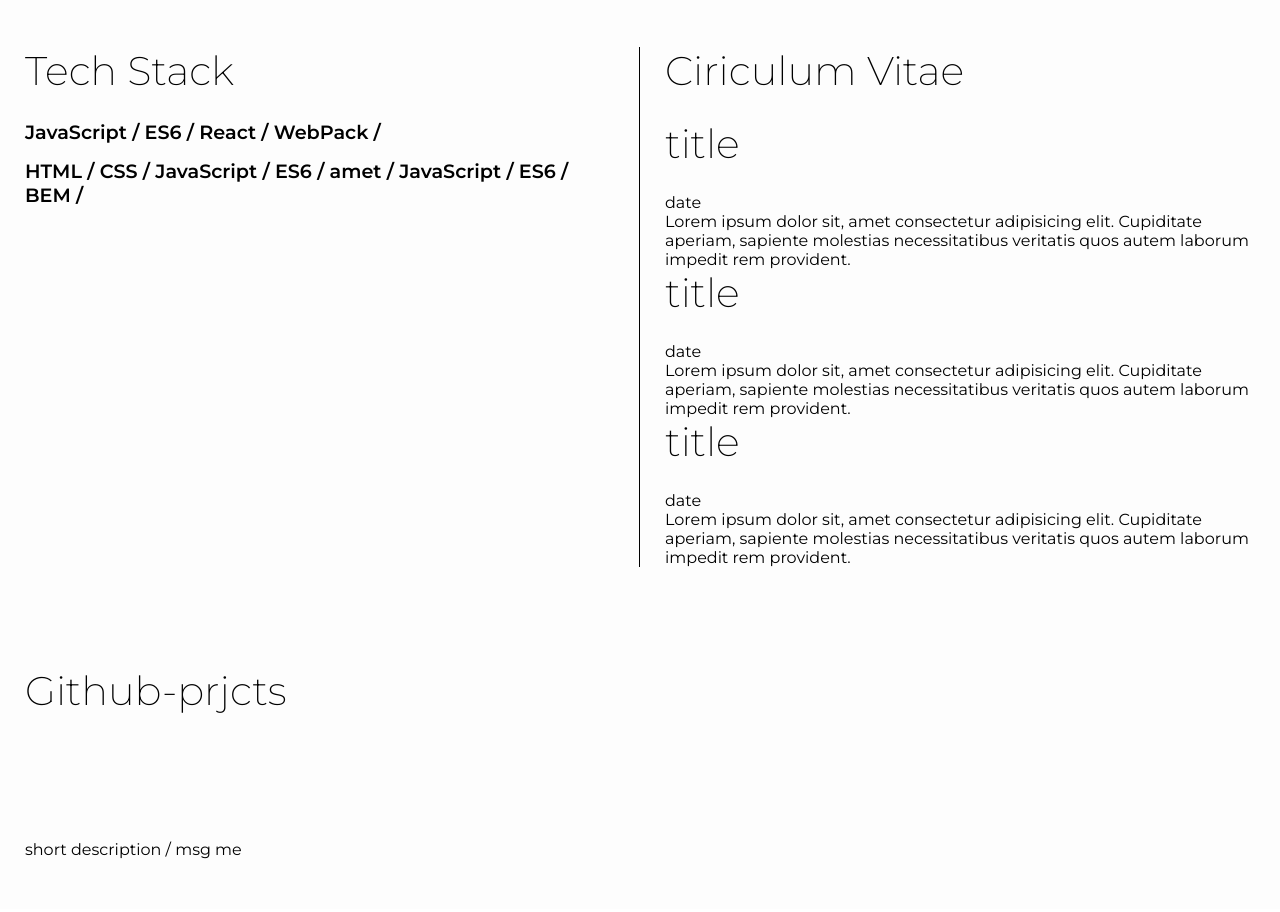
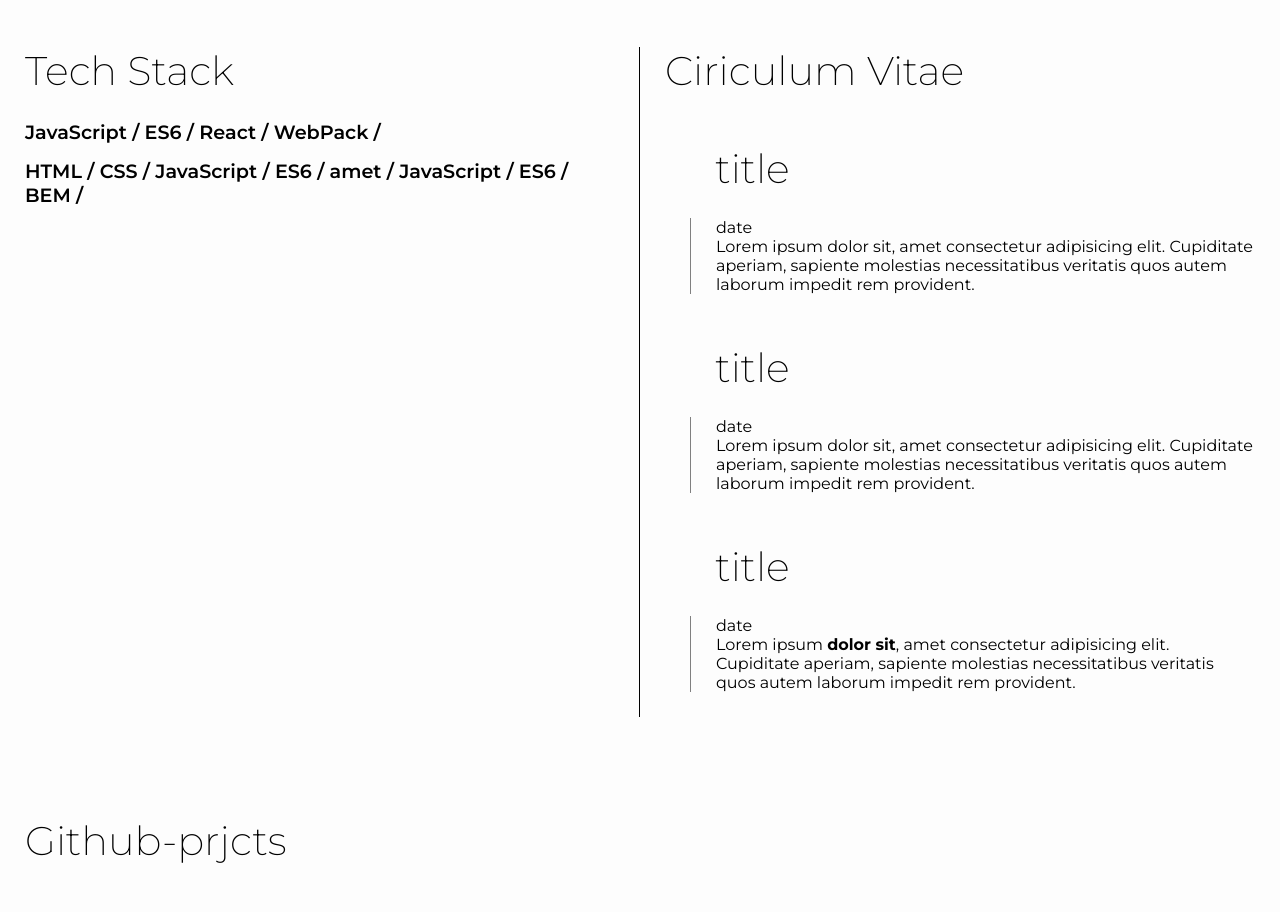
Before and after one commit to tangratannakra/online-portfolio, a website built with webpack: page src/index.html in a window 1280 px wide. Shown: the part 773-1685 px from the top of the page. Built offline with nearby package versions, Linux system fonts and the light colour scheme.

Commit message:
adding left border to content

```diff
--- a/src/index.html
+++ b/src/index.html
@@ -58,7 +58,7 @@
                 <div class="cv-entry">
                     <div class="cv-entry__title"><h1>title</h1></div>
                     <div class="cv-entry__date">date</div>
-                  <div class="cv-entry__description">Lorem ipsum dolor sit, amet consectetur adipisicing elit. Cupiditate aperiam, sapiente molestias necessitatibus veritatis quos autem laborum impedit rem provident.</div>
+                  <div class="cv-entry__description">Lorem ipsum <strong>dolor sit</strong>, amet consectetur adipisicing elit. Cupiditate aperiam, sapiente molestias necessitatibus veritatis quos autem laborum impedit rem provident.</div>
                 </div>
               </div>
           </div>
--- a/src/styles/_cv-entry.scss
+++ b/src/styles/_cv-entry.scss
@@ -0,0 +1,21 @@
+.cv-entry {
+    padding: 25px 0px;
+
+    @include minSmall {
+        padding-left: 25px;
+    }
+
+    &__title {
+        padding-left: 25px;
+    }
+
+    &__date {
+        padding-left: 25px;
+        border-left: 1px solid grey;
+    }
+
+    &__description {
+        padding-left: 25px;
+        border-left: 1px solid grey;
+    }
+}
```
